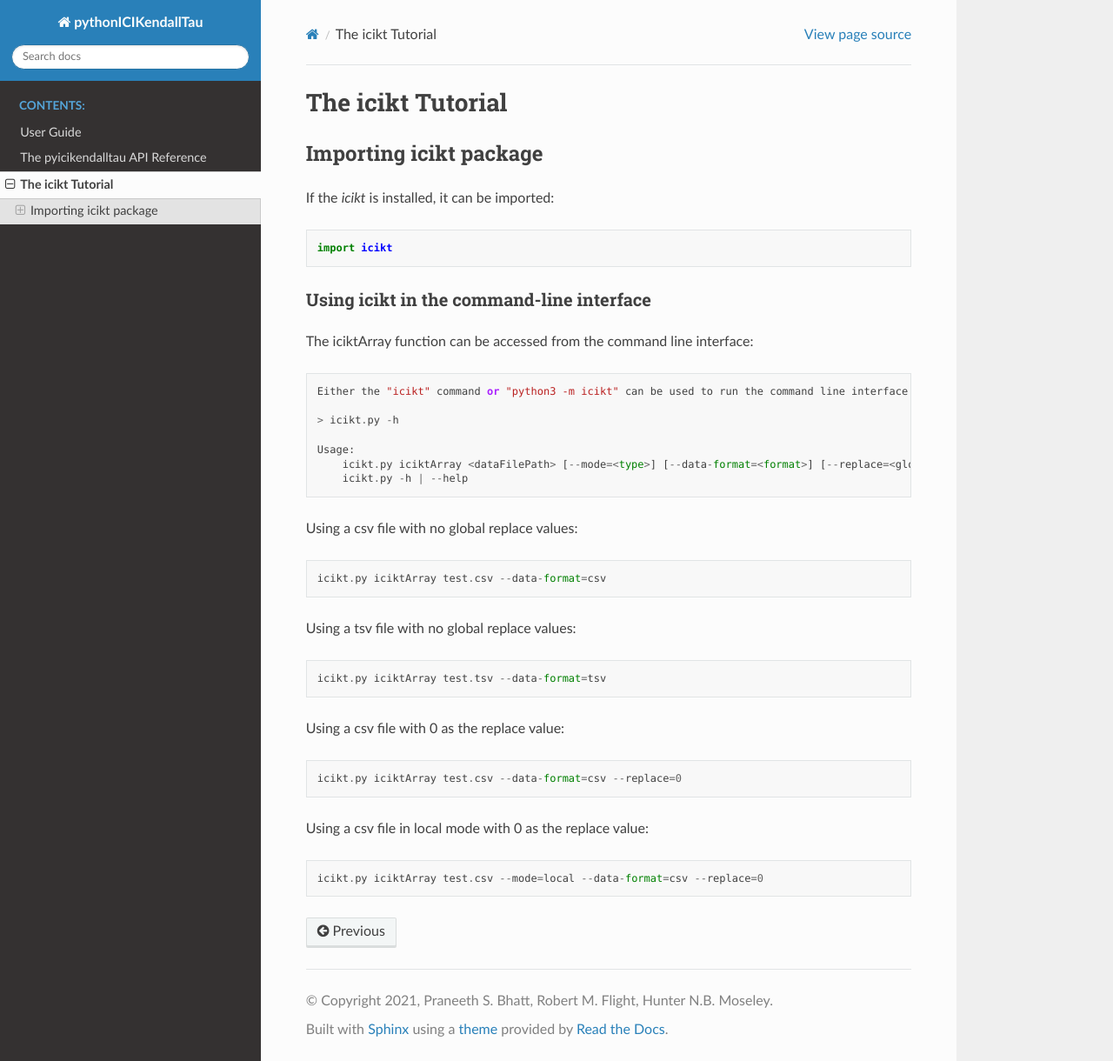
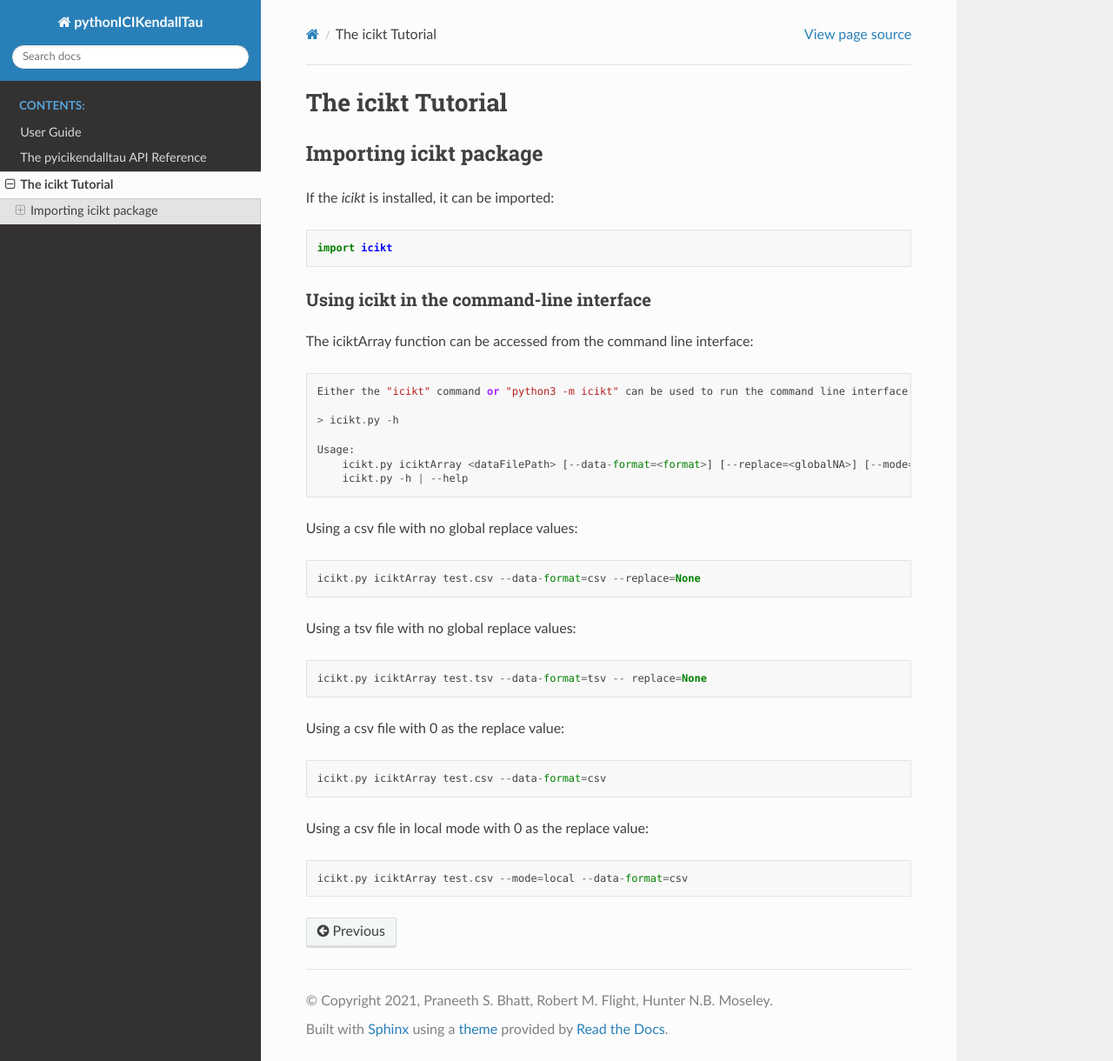
Before and after one commit to MoseleyBioinformaticsLab/icikt, a Sphinx documentation site: the page built from docs/tutorial.rst, in a window 1280 px wide and 1220 px high. Shown: the whole window at 87% size. Built offline with Sphinx 7.4.7 and the Read the Docs theme 2.0.0, drawn with Linux system fonts in a browser that asks for light colours.

Commit message:
Update tutorial.rst

```diff
--- a/docs/tutorial.rst
+++ b/docs/tutorial.rst
@@ -23,21 +23,21 @@ The iciktArray function can be accessed from the command line interface::
     > icikt.py -h
 
     Usage:
-        icikt.py iciktArray <dataFilePath> [--mode=<type>] [--data-format=<format>] [--replace=<globalNA>]
+        icikt.py iciktArray <dataFilePath> [--data-format=<format>] [--replace=<globalNA>] [--mode=<perspective>] [--scale=<scaleMax>] [--diag=<diagGood>]
         icikt.py -h | --help
 
 Using a csv file with no global replace values::
 
-    icikt.py iciktArray test.csv --data-format=csv
+    icikt.py iciktArray test.csv --data-format=csv --replace=None
 
 Using a tsv file with no global replace values::
 
-    icikt.py iciktArray test.tsv --data-format=tsv
+    icikt.py iciktArray test.tsv --data-format=tsv -- replace=None
 
 Using a csv file with 0 as the replace value::
 
-    icikt.py iciktArray test.csv --data-format=csv --replace=0
+    icikt.py iciktArray test.csv --data-format=csv
 
 Using a csv file in local mode with 0 as the replace value::
 
-    icikt.py iciktArray test.csv --mode=local --data-format=csv --replace=0
+    icikt.py iciktArray test.csv --mode=local --data-format=csv
```
